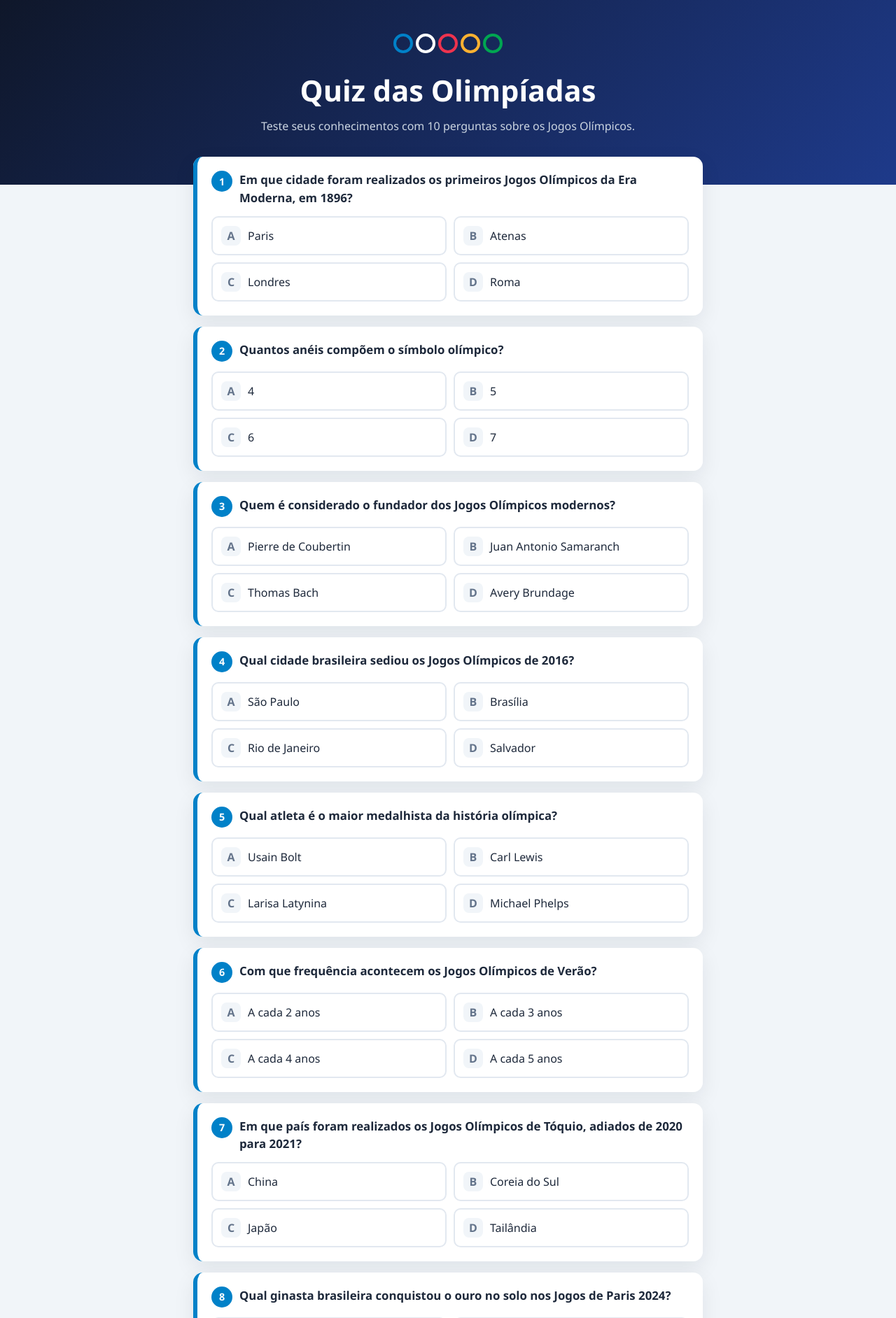
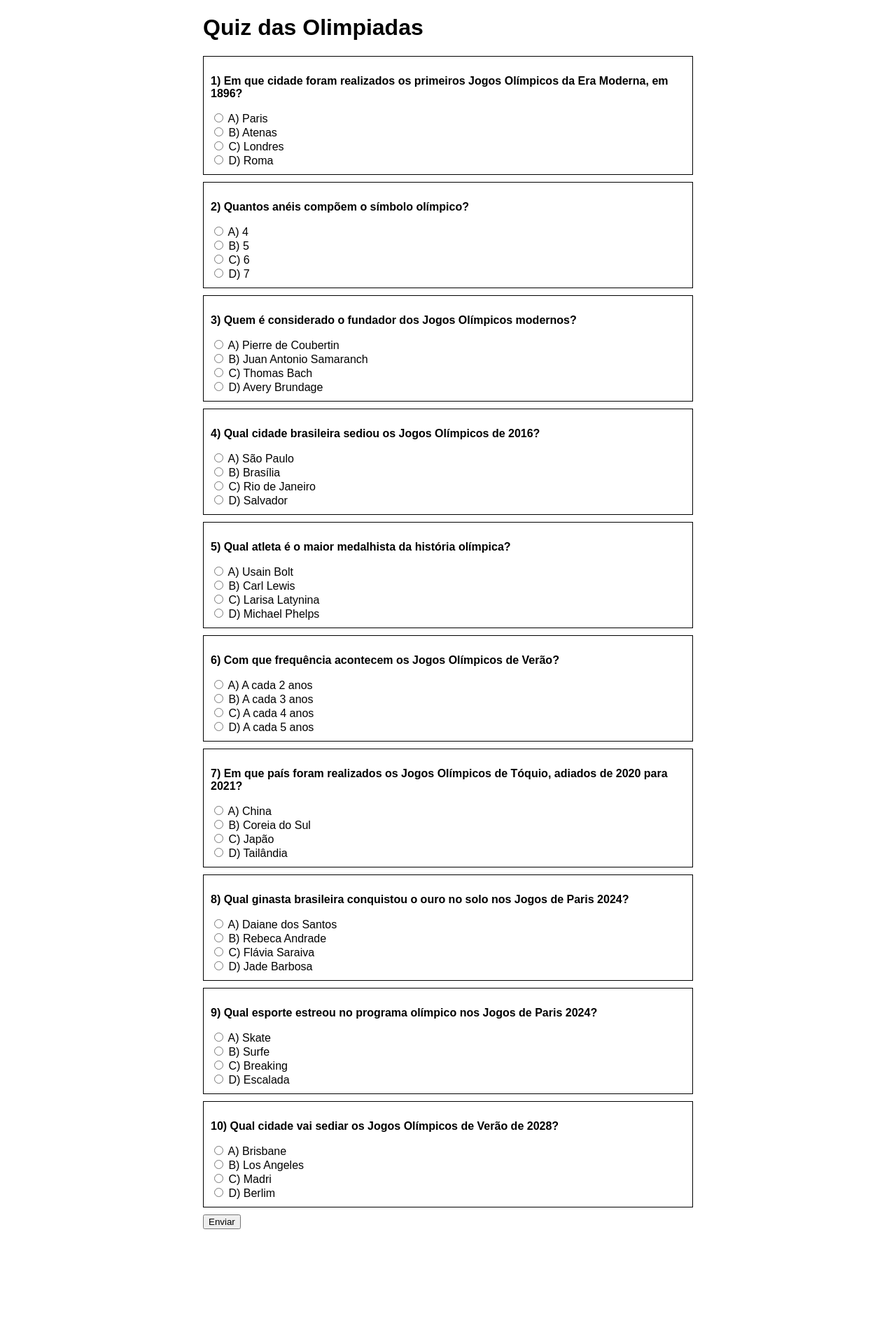
Before and after one commit to kauanrabelorocha09-collab/academiaBaseII, a PHP site: page /quiz-olimpiadas/index.php in a window 1280 px wide. Shown: the top 1884 px of the page at 70% size. After the commit the page ends 1757 px from the top, so only its background shows below. Run offline with PHP 8.4, Linux system fonts and the light colour scheme.

Commit message:
Quiz: versao simples, sem cores, CSS basico no proprio index.php
Co-Authored-By: Claude Opus 5.5 <noreply@anthropic.com>
Claude-Session: https://claude.ai/code/session_01DDuvthNux62MWBHSnjKSmK

```diff
--- a/quiz-olimpiadas/index.php
+++ b/quiz-olimpiadas/index.php
@@ -1,147 +1,83 @@
 <?php
-// Lê o arquivo JSON e converte em um vetor associativo
-$conteudo = file_get_contents(__DIR__ . '/perguntas.json');
-$perguntas = json_decode($conteudo, true);
+// le o arquivo json com as perguntas
+$json = file_get_contents("perguntas.json");
+$perguntas = json_decode($json, true);
 
-if (!is_array($perguntas)) {
-    die('Erro ao ler o arquivo perguntas.json.');
-}
+$letras = array("A", "B", "C", "D");
+$acertos = 0;
+$enviou = false;
 
-$letras = ['A', 'B', 'C', 'D'];
-$enviado = $_SERVER['REQUEST_METHOD'] === 'POST';
-$respostas = [];
-$acertos = 0;
-
-// Processa as respostas enviadas pelo formulário (método POST)
-if ($enviado) {
-    $respostas = $_POST['resposta'] ?? [];
-
-    foreach ($perguntas as $i => $p) {
-        if (isset($respostas[$i]) && (int) $respostas[$i] === $p['correta']) {
+// se o formulario foi enviado
+if ($_SERVER["REQUEST_METHOD"] == "POST") {
+    $enviou = true;
+    for ($i = 0; $i < count($perguntas); $i++) {
+        if (isset($_POST["p$i"]) && $_POST["p$i"] == $perguntas[$i]["correta"]) {
             $acertos++;
         }
     }
-
-    $total = count($perguntas);
-    $percentual = round($acertos / $total * 100);
-
-    if ($percentual >= 80) {
-        $mensagem = 'Medalha de ouro! Você é um verdadeiro campeão olímpico. 🥇';
-    } elseif ($percentual >= 60) {
-        $mensagem = 'Medalha de prata! Ótimo desempenho. 🥈';
-    } elseif ($percentual >= 40) {
-        $mensagem = 'Medalha de bronze! Dá para melhorar. 🥉';
-    } else {
-        $mensagem = 'Continue treinando! Na próxima você sobe ao pódio. 💪';
-    }
-}
-
-function e($texto)
-{
-    return htmlspecialchars($texto, ENT_QUOTES, 'UTF-8');
 }
 ?>
 <!DOCTYPE html>
-<html lang="pt-BR">
+<html lang="pt-br">
 <head>
     <meta charset="UTF-8">
-    <meta name="viewport" content="width=device-width, initial-scale=1.0">
-    <title>Quiz das Olimpíadas</title>
-    <link rel="stylesheet" href="style.css">
+    <title>Quiz das Olimpiadas</title>
+    <style>
+        body {
+            font-family: Arial, sans-serif;
+            max-width: 700px;
+            margin: 20px auto;
+        }
+        .pergunta {
+            border: 1px solid #000;
+            padding: 10px;
+            margin-bottom: 10px;
+        }
+        .placar {
+            border: 2px solid #000;
+            padding: 10px;
+            margin-bottom: 20px;
+        }
+    </style>
 </head>
 <body>
-    <header class="topo">
-        <div class="aneis" aria-hidden="true">
-            <span class="anel azul"></span>
-            <span class="anel preto"></span>
-            <span class="anel vermelho"></span>
-            <span class="anel amarelo"></span>
-            <span class="anel verde"></span>
-        </div>
-        <h1>Quiz das Olimpíadas</h1>
-        <p>Teste seus conhecimentos com <?= count($perguntas) ?> perguntas sobre os Jogos Olímpicos.</p>
-    </header>
 
-    <main class="container">
-        <?php if ($enviado): ?>
-            <section class="placar">
-                <div class="circulo" style="--pct: <?= $percentual ?>">
-                    <span><?= $acertos ?>/<?= $total ?></span>
-                </div>
-                <div class="placar-texto">
-                    <h2>Seu placar: <?= $percentual ?>%</h2>
-                    <p><?= $mensagem ?></p>
-                    <p class="resumo">
-                        <span class="tag certo"><?= $acertos ?> acertos</span>
-                        <span class="tag errado"><?= $total - $acertos ?> erros</span>
-                    </p>
-                </div>
-            </section>
-        <?php endif; ?>
+<h1>Quiz das Olimpiadas</h1>
 
-        <form method="POST" action="">
-            <?php foreach ($perguntas as $i => $p): ?>
-                <?php
-                $escolhida = isset($respostas[$i]) ? (int) $respostas[$i] : null;
-                $classeCard = '';
-                if ($enviado) {
-                    $classeCard = $escolhida === $p['correta'] ? 'acertou' : 'errou';
-                }
-                ?>
-                <fieldset class="card <?= $classeCard ?>">
-                    <legend>
-                        <span class="numero"><?= $i + 1 ?></span>
-                        <?= e($p['pergunta']) ?>
-                    </legend>
+<?php if ($enviou) { ?>
+    <div class="placar">
+        <h2>Placar: <?php echo $acertos; ?> de <?php echo count($perguntas); ?></h2>
+    </div>
+<?php } ?>
 
-                    <div class="opcoes">
-                        <?php foreach ($p['opcoes'] as $j => $opcao): ?>
-                            <?php
-                            $classeOpcao = '';
-                            if ($enviado) {
-                                if ($j === $p['correta']) {
-                                    $classeOpcao = 'correta';
-                                } elseif ($j === $escolhida) {
-                                    $classeOpcao = 'incorreta';
-                                }
-                            }
-                            ?>
-                            <label class="opcao <?= $classeOpcao ?>">
-                                <input type="radio"
-                                       name="resposta[<?= $i ?>]"
-                                       value="<?= $j ?>"
-                                       <?= $escolhida === $j ? 'checked' : '' ?>
-                                       <?= $enviado ? 'disabled' : 'required' ?>>
-                                <span class="letra"><?= $letras[$j] ?></span>
-                                <span class="texto"><?= e($opcao) ?></span>
-                            </label>
-                        <?php endforeach; ?>
-                    </div>
+<form method="post">
+<?php for ($i = 0; $i < count($perguntas); $i++) { ?>
+    <div class="pergunta">
+        <p><b><?php echo ($i + 1) . ") " . $perguntas[$i]["pergunta"]; ?></b></p>
 
-                    <?php if ($enviado): ?>
-                        <p class="feedback">
-                            <?php if ($escolhida === $p['correta']): ?>
-                                ✔ Resposta correta!
-                            <?php elseif ($escolhida === null): ?>
-                                ✘ Sem resposta. A correta era: <strong><?= e($p['opcoes'][$p['correta']]) ?></strong>
-                            <?php else: ?>
-                                ✘ Resposta errada. A correta era: <strong><?= e($p['opcoes'][$p['correta']]) ?></strong>
-                            <?php endif; ?>
-                        </p>
-                    <?php endif; ?>
-                </fieldset>
-            <?php endforeach; ?>
+        <?php for ($j = 0; $j < 4; $j++) { ?>
+            <label>
+                <input type="radio" name="p<?php echo $i; ?>" value="<?php echo $j; ?>"
+                    <?php if (isset($_POST["p$i"]) && $_POST["p$i"] == $j) echo "checked"; ?>>
+                <?php echo $letras[$j] . ") " . $perguntas[$i]["opcoes"][$j]; ?>
+            </label><br>
+        <?php } ?>
 
-            <div class="acoes">
-                <?php if ($enviado): ?>
-                    <a class="botao" href="index.php">Jogar novamente</a>
-                <?php else: ?>
-                    <button class="botao" type="submit">Enviar respostas</button>
-                <?php endif; ?>
-            </div>
-        </form>
-    </main>
+        <?php
+        if ($enviou) {
+            $certa = $perguntas[$i]["correta"];
+            if (isset($_POST["p$i"]) && $_POST["p$i"] == $certa) {
+                echo "<p>Acertou!</p>";
+            } else {
+                echo "<p>Errou! A resposta certa era: " . $perguntas[$i]["opcoes"][$certa] . "</p>";
+            }
+        }
+        ?>
+    </div>
+<?php } ?>
 
-    <footer class="rodape">Quiz das Olimpíadas &middot; PHP + JSON</footer>
+    <button type="submit">Enviar</button>
+</form>
+
 </body>
 </html>
--- a/quiz-olimpiadas/style.css
+++ /dev/null
@@ -1,286 +0,0 @@
-:root {
-    --azul: #0081c8;
-    --amarelo: #fcb131;
-    --preto: #1f2937;
-    --verde: #00a651;
-    --vermelho: #ee334e;
-    --fundo: #f1f5f9;
-    --card: #ffffff;
-    --texto: #1e293b;
-    --suave: #64748b;
-    --borda: #e2e8f0;
-    --raio: 14px;
-    --sombra: 0 10px 30px rgba(15, 23, 42, 0.08);
-}
-
-* {
-    box-sizing: border-box;
-    margin: 0;
-    padding: 0;
-}
-
-body {
-    font-family: "Segoe UI", system-ui, -apple-system, Roboto, Arial, sans-serif;
-    background: var(--fundo);
-    color: var(--texto);
-    line-height: 1.5;
-}
-
-/* ---------- Cabeçalho ---------- */
-.topo {
-    background: linear-gradient(135deg, #0f172a, #1e3a8a);
-    color: #fff;
-    text-align: center;
-    padding: 48px 16px 72px;
-}
-
-.topo h1 {
-    font-size: clamp(1.8rem, 5vw, 2.6rem);
-    margin: 16px 0 8px;
-}
-
-.topo p {
-    color: #cbd5e1;
-}
-
-.aneis {
-    display: inline-flex;
-    gap: 4px;
-}
-
-.anel {
-    width: 28px;
-    height: 28px;
-    border: 4px solid;
-    border-radius: 50%;
-}
-
-.anel.azul { border-color: var(--azul); }
-.anel.preto { border-color: #fff; }
-.anel.vermelho { border-color: var(--vermelho); }
-.anel.amarelo { border-color: var(--amarelo); }
-.anel.verde { border-color: var(--verde); }
-
-/* ---------- Layout ---------- */
-.container {
-    max-width: 760px;
-    margin: -40px auto 40px;
-    padding: 0 16px;
-}
-
-/* ---------- Placar ---------- */
-.placar {
-    display: flex;
-    align-items: center;
-    gap: 24px;
-    background: var(--card);
-    border-radius: var(--raio);
-    box-shadow: var(--sombra);
-    padding: 24px;
-    margin-bottom: 24px;
-    border-top: 6px solid var(--amarelo);
-}
-
-.circulo {
-    flex-shrink: 0;
-    width: 110px;
-    height: 110px;
-    border-radius: 50%;
-    display: grid;
-    place-items: center;
-    background: conic-gradient(var(--verde) calc(var(--pct) * 1%), var(--borda) 0);
-}
-
-.circulo span {
-    width: 84px;
-    height: 84px;
-    border-radius: 50%;
-    background: var(--card);
-    display: grid;
-    place-items: center;
-    font-size: 1.5rem;
-    font-weight: 700;
-}
-
-.placar-texto h2 {
-    font-size: 1.4rem;
-    margin-bottom: 4px;
-}
-
-.resumo {
-    margin-top: 12px;
-    display: flex;
-    gap: 8px;
-    flex-wrap: wrap;
-}
-
-.tag {
-    padding: 4px 12px;
-    border-radius: 999px;
-    font-size: 0.85rem;
-    font-weight: 600;
-}
-
-.tag.certo { background: #dcfce7; color: #166534; }
-.tag.errado { background: #fee2e2; color: #991b1b; }
-
-/* ---------- Cards de pergunta ---------- */
-.card {
-    border: none;
-    background: var(--card);
-    border-radius: var(--raio);
-    box-shadow: var(--sombra);
-    padding: 20px;
-    margin-bottom: 16px;
-    border-left: 6px solid var(--azul);
-    transition: transform 0.2s;
-}
-
-.card:hover { transform: translateY(-2px); }
-.card.acertou { border-left-color: var(--verde); }
-.card.errou { border-left-color: var(--vermelho); }
-
-.card legend {
-    float: left;
-    width: 100%;
-    font-weight: 600;
-    font-size: 1.05rem;
-    margin-bottom: 14px;
-    display: flex;
-    gap: 10px;
-    align-items: flex-start;
-}
-
-.numero {
-    flex-shrink: 0;
-    width: 30px;
-    height: 30px;
-    border-radius: 50%;
-    background: var(--azul);
-    color: #fff;
-    display: grid;
-    place-items: center;
-    font-size: 0.9rem;
-}
-
-.opcoes {
-    clear: both;
-    display: grid;
-    grid-template-columns: repeat(2, 1fr);
-    gap: 10px;
-}
-
-.opcao {
-    display: flex;
-    align-items: center;
-    gap: 10px;
-    padding: 12px;
-    border: 2px solid var(--borda);
-    border-radius: 10px;
-    cursor: pointer;
-    transition: border-color 0.2s, background 0.2s;
-}
-
-.opcao:hover { border-color: var(--azul); }
-
-.opcao input {
-    position: absolute;
-    opacity: 0;
-}
-
-.letra {
-    flex-shrink: 0;
-    width: 28px;
-    height: 28px;
-    border-radius: 8px;
-    background: var(--fundo);
-    display: grid;
-    place-items: center;
-    font-weight: 700;
-    color: var(--suave);
-}
-
-.opcao:has(input:checked) {
-    border-color: var(--azul);
-    background: #eff6ff;
-}
-
-.opcao:has(input:checked) .letra {
-    background: var(--azul);
-    color: #fff;
-}
-
-.opcao:has(input:focus-visible) {
-    outline: 3px solid var(--amarelo);
-    outline-offset: 2px;
-}
-
-/* Resultado de cada opção */
-.opcao.correta,
-.opcao.correta:has(input:checked) {
-    border-color: var(--verde);
-    background: #f0fdf4;
-}
-
-.opcao.correta .letra,
-.opcao.correta:has(input:checked) .letra { background: var(--verde); color: #fff; }
-
-.opcao.incorreta,
-.opcao.incorreta:has(input:checked) {
-    border-color: var(--vermelho);
-    background: #fef2f2;
-}
-
-.opcao.incorreta .letra,
-.opcao.incorreta:has(input:checked) .letra { background: var(--vermelho); color: #fff; }
-
-input:disabled + .letra { cursor: default; }
-.card .opcao:has(input:disabled) { cursor: default; }
-
-.feedback {
-    margin-top: 14px;
-    font-weight: 600;
-}
-
-.acertou .feedback { color: #166534; }
-.errou .feedback { color: #991b1b; }
-
-/* ---------- Botão ---------- */
-.acoes {
-    text-align: center;
-    margin-top: 24px;
-}
-
-.botao {
-    display: inline-block;
-    border: none;
-    cursor: pointer;
-    background: linear-gradient(135deg, var(--azul), #1e40af);
-    color: #fff;
-    font-size: 1.05rem;
-    font-weight: 600;
-    padding: 14px 36px;
-    border-radius: 999px;
-    text-decoration: none;
-    box-shadow: 0 8px 20px rgba(0, 129, 200, 0.35);
-    transition: transform 0.2s, box-shadow 0.2s;
-}
-
-.botao:hover {
-    transform: translateY(-2px);
-    box-shadow: 0 12px 24px rgba(0, 129, 200, 0.45);
-}
-
-.rodape {
-    text-align: center;
-    color: var(--suave);
-    font-size: 0.85rem;
-    padding: 24px 16px 40px;
-}
-
-/* ---------- Responsivo ---------- */
-@media (max-width: 560px) {
-    .opcoes { grid-template-columns: 1fr; }
-    .placar { flex-direction: column; text-align: center; }
-    .resumo { justify-content: center; }
-}
```
Also changed, not shown: README.md.
